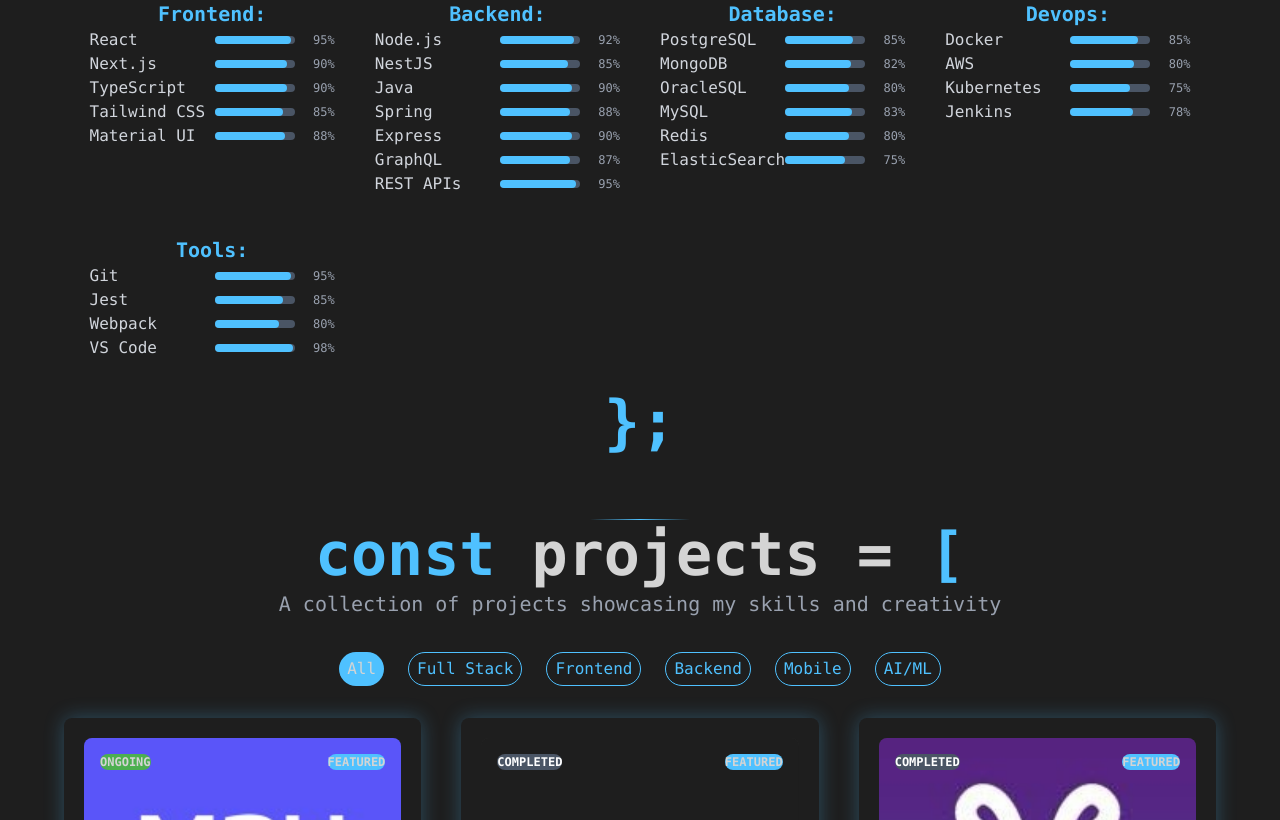
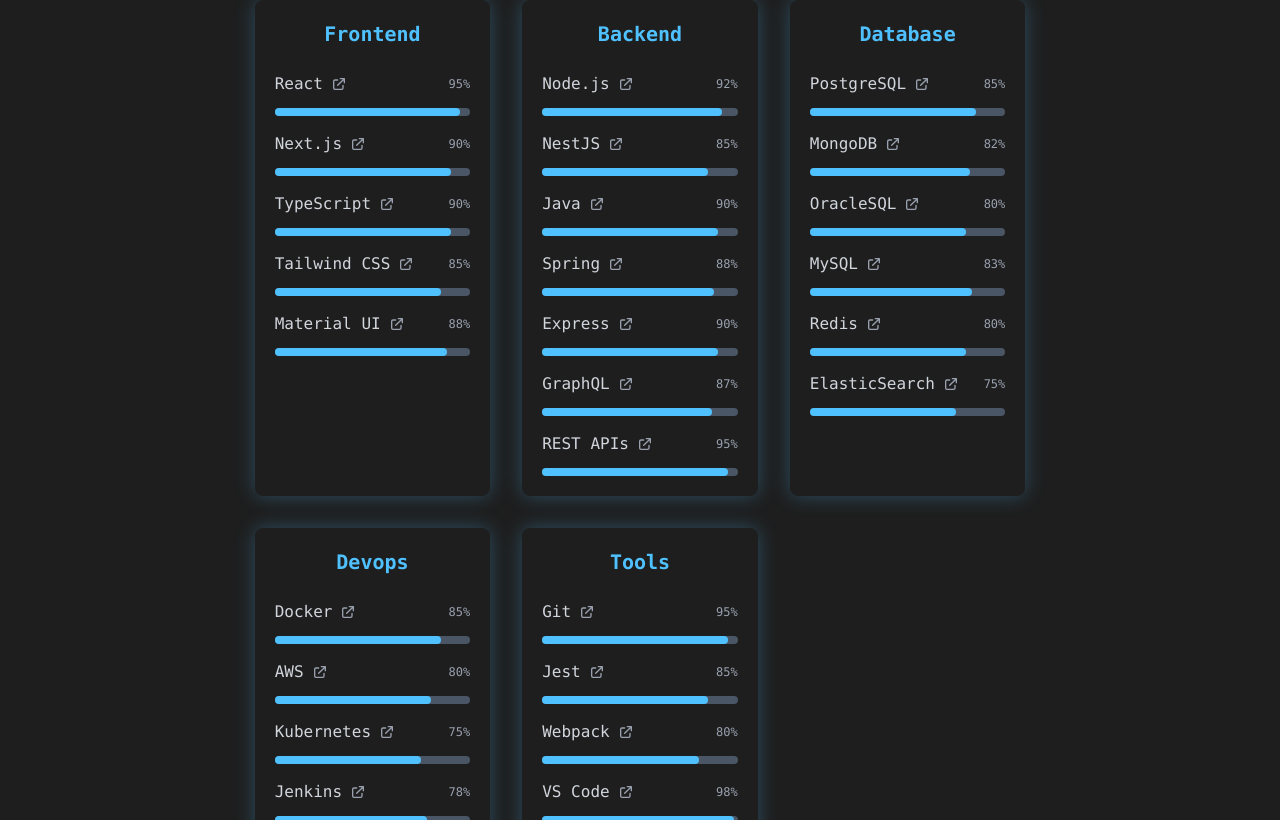
Before and after one commit to jhvs-development/jhvs-porfolio-website, a Next.js app: page / in a window 1280 px wide. Shown: the part 3220-4040 px from the top of the page. Built offline with nearby package versions, Linux system fonts and the light colour scheme.

Commit message:
feat: update techStack

```diff
--- a/src/components/sections/_components/techstack/TechCategory.tsx
+++ b/src/components/sections/_components/techstack/TechCategory.tsx
@@ -6,37 +6,63 @@
   index: number
 }
 
+// External link arrow icon component
+const ExternalLinkIcon = () => (
+  <svg
+    className="w-4 h-4 text-gray-400 group-hover:text-primary-blue transition-colors duration-300"
+    fill="none"
+    stroke="currentColor"
+    viewBox="0 0 24 24"
+    xmlns="http://www.w3.org/2000/svg"
+  >
+    <path
+      strokeLinecap="round"
+      strokeLinejoin="round"
+      strokeWidth={2}
+      d="M10 6H6a2 2 0 00-2 2v10a2 2 0 002 2h10a2 2 0 002-2v-4M14 4h6m0 0v6m0-6L10 14"
+    />
+  </svg>
+)
+
 export const TechCategory = ({ category, technologies, index }: TechCategoryProps) => {
   return (
     <div
-      className="slide-in-left flex flex-col space-y-6"
-      style={{ animationDelay: `${index * 0.2}s` }}
+      className="code-block glow hover:scale-105 transition-all duration-300 fade-in p-8"
+      style={{ animationDelay: `${index * 0.1}s` }}
     >
-      <h4 className="text-lg md:text-xl font-semibold text-primary-blue capitalize text-center">
-        {category}:
+      <div className="flex flex-col gap-6 h-full">
+        <h4 className="text-lg md:text-xl font-bold text-primary-blue capitalize text-center">
+          {category}
         </h4>
-      <div className="flex flex-col space-y-4">
+        <div className="flex flex-col gap-4">
           {technologies.map((tech: TechItem, idx: number) => (
-          <div
+            <a
               key={idx}
-            className="flex items-center justify-between p-5 bg-border-color/20 rounded-lg hover:bg-primary-blue/10 transition-colors duration-300"
+              href={tech.url}
+              target="_blank"
+              rel="noopener noreferrer"
+              className="group flex flex-col gap-3 p-4 bg-border-color/20 rounded-lg hover:bg-primary-blue/10 transition-all duration-300 cursor-pointer"
             >
-            <span className="text-gray-300 font-mono text-sm md:text-base">
+              <div className="flex items-center justify-between">
+                <div className="flex items-center gap-2 flex-1 min-w-0">
+                  <span className="text-gray-300 font-mono text-sm md:text-base truncate">
                     {tech.name}
                   </span>
-            <div className="flex items-center space-x-3">
-              <div className="w-20 h-2 bg-gray-600 rounded-full">
+                  <ExternalLinkIcon />
+                </div>
+                <span className="text-xs text-gray-400 font-mono flex-shrink-0 ml-2">
+                  {tech.level}%
+                </span>
+              </div>
+              <div className="w-full h-2 bg-gray-600 rounded-full">
                 <div
                   className="h-full bg-primary-blue rounded-full transition-all duration-300"
                   style={{ width: `${tech.level}%` }}
                 />
               </div>
-              <span className="text-xs text-gray-400 min-w-10 text-right">
-                {tech.level}%
-              </span>
+            </a>
+          ))}
         </div>
-          </div>
-        ))}
       </div>
     </div>
   )
--- a/src/components/sections/_components/techstack/TechStackGrid.tsx
+++ b/src/components/sections/_components/techstack/TechStackGrid.tsx
@@ -7,7 +7,7 @@
 
 export const TechStackGrid = ({ data }: TechStackGridProps) => {
   return (
-    <div className="flex flex-col lg:grid lg:grid-cols-2 xl:grid-cols-4 gap-10 w-full max-w-6xl">
+    <div className="flex flex-col lg:grid lg:grid-cols-2 xl:grid-cols-3 gap-8 w-full max-w-6xl">
       {Object.entries(data).map(([category, technologies], index) => (
         <TechCategory
           key={category}
--- a/src/data/techStack.json
+++ b/src/data/techStack.json
@@ -1,40 +1,40 @@
 {
   "techStack": {
     "frontend": [
-      { "name": "React", "level": 95, "category": "framework" },
-      { "name": "Next.js", "level": 90, "category": "framework" },
-      { "name": "TypeScript", "level": 90, "category": "language" },
-      { "name": "Tailwind CSS", "level": 85, "category": "styling" },
-      { "name": "Material UI", "level": 88, "category": "library" }
+      { "name": "React", "level": 95, "category": "framework", "url": "https://reactjs.org" },
+      { "name": "Next.js", "level": 90, "category": "framework", "url": "https://nextjs.org" },
+      { "name": "TypeScript", "level": 90, "category": "language", "url": "https://www.typescriptlang.org" },
+      { "name": "Tailwind CSS", "level": 85, "category": "styling", "url": "https://tailwindcss.com" },
+      { "name": "Material UI", "level": 88, "category": "library", "url": "https://mui.com" }
     ],
     "backend": [
-      { "name": "Node.js", "level": 92, "category": "runtime" },
-      { "name": "NestJS", "level": 85, "category": "framework" },
-      { "name": "Java", "level": 90, "category": "language" },
-      { "name": "Spring", "level": 88, "category": "framework" },
-      { "name": "Express", "level": 90, "category": "framework" },
-      { "name": "GraphQL", "level": 87, "category": "api" },
-      { "name": "REST APIs", "level": 95, "category": "api" }
+      { "name": "Node.js", "level": 92, "category": "runtime", "url": "https://nodejs.org" },
+      { "name": "NestJS", "level": 85, "category": "framework", "url": "https://nestjs.com" },
+      { "name": "Java", "level": 90, "category": "language", "url": "https://www.oracle.com/java" },
+      { "name": "Spring", "level": 88, "category": "framework", "url": "https://spring.io" },
+      { "name": "Express", "level": 90, "category": "framework", "url": "https://expressjs.com" },
+      { "name": "GraphQL", "level": 87, "category": "api", "url": "https://graphql.org" },
+      { "name": "REST APIs", "level": 95, "category": "api", "url": "https://restfulapi.net" }
     ],
     "database": [
-      { "name": "PostgreSQL", "level": 85, "category": "sql" },
-      { "name": "MongoDB", "level": 82, "category": "nosql" },
-      { "name": "OracleSQL", "level": 80, "category": "sql" },
-      { "name": "MySQL", "level": 83, "category": "sql" },
-      { "name": "Redis", "level": 80, "category": "cache" },
-      { "name": "ElasticSearch", "level": 75, "category": "search" }
+      { "name": "PostgreSQL", "level": 85, "category": "sql", "url": "https://www.postgresql.org" },
+      { "name": "MongoDB", "level": 82, "category": "nosql", "url": "https://www.mongodb.com" },
+      { "name": "OracleSQL", "level": 80, "category": "sql", "url": "https://www.oracle.com/database" },
+      { "name": "MySQL", "level": 83, "category": "sql", "url": "https://www.mysql.com" },
+      { "name": "Redis", "level": 80, "category": "cache", "url": "https://redis.io" },
+      { "name": "ElasticSearch", "level": 75, "category": "search", "url": "https://www.elastic.co" }
     ],
     "devops": [
-      { "name": "Docker", "level": 85, "category": "container" },
-      { "name": "AWS", "level": 80, "category": "cloud" },
-      { "name": "Kubernetes", "level": 75, "category": "orchestration" },
-      { "name": "Jenkins", "level": 78, "category": "ci-cd" }
+      { "name": "Docker", "level": 85, "category": "container", "url": "https://www.docker.com" },
+      { "name": "AWS", "level": 80, "category": "cloud", "url": "https://aws.amazon.com" },
+      { "name": "Kubernetes", "level": 75, "category": "orchestration", "url": "https://kubernetes.io" },
+      { "name": "Jenkins", "level": 78, "category": "ci-cd", "url": "https://www.jenkins.io" }
     ],
     "tools": [
-      { "name": "Git", "level": 95, "category": "version-control" },
-      { "name": "Jest", "level": 85, "category": "testing" },
-      { "name": "Webpack", "level": 80, "category": "build" },
-      { "name": "VS Code", "level": 98, "category": "editor" }
+      { "name": "Git", "level": 95, "category": "version-control", "url": "https://git-scm.com" },
+      { "name": "Jest", "level": 85, "category": "testing", "url": "https://jestjs.io" },
+      { "name": "Webpack", "level": 80, "category": "build", "url": "https://webpack.js.org" },
+      { "name": "VS Code", "level": 98, "category": "editor", "url": "https://code.visualstudio.com" }
     ]
   }
 }
--- a/src/types/index.ts
+++ b/src/types/index.ts
@@ -70,6 +70,7 @@
   name: string
   level: number
   category: string
+  url: string
 }
 
 // Projects Types
```
Also changed, not shown: src/components/sections/_components/projects/index.ts (added). Lines whose indentation alone changed are shown as unchanged.
